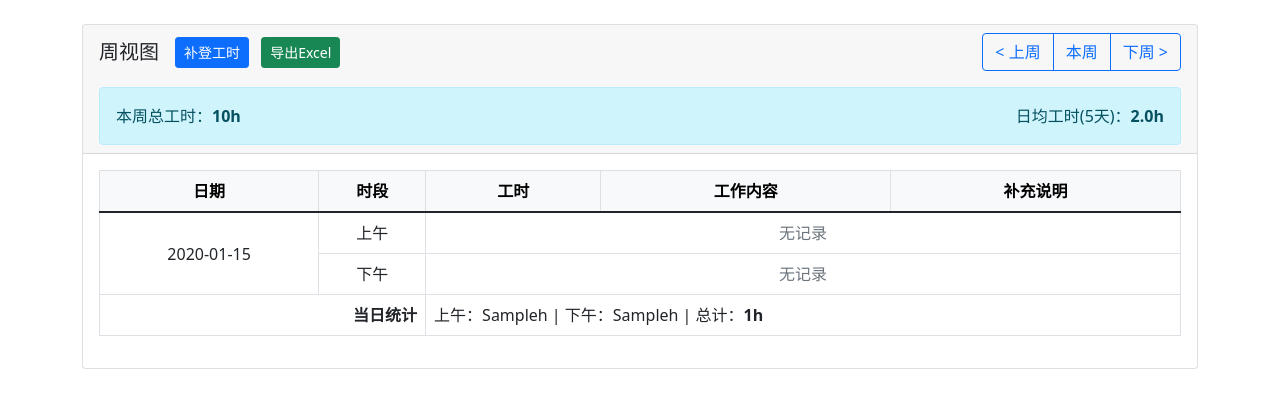
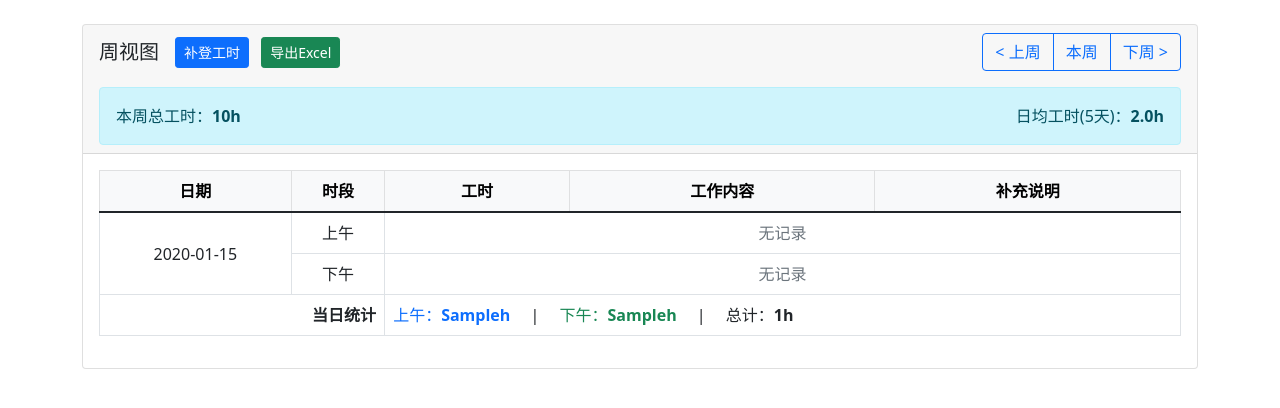
Before and after one commit to gunaiqiu/workingTime, a Flask app: template templates/weekly_view.html in a window 1280 px wide. Shown: the top 408 px of the page. Run offline with Flask 3, Linux system fonts and the light colour scheme; tables that the repository leaves empty hold one stand-in row (values such as "Sample post"); the template is opened without the code that fills it: values that come from a table or form of the project are taken from there, most other values are stand-ins (such as "Sample title", 1, 10 or a date in 2020); parts of the project's set-up code (start-up, migrations or seed data) failed here and were passed over; some libraries are stand-ins or nearby versions.

Commit message:
调整周视图显示风格

```diff
--- a/templates/weekly_view.html
+++ b/templates/weekly_view.html
@@ -134,9 +134,11 @@
                         <tr class="{{ 'table-active' if date == today }}">
                             <td colspan="2" class="text-end"><strong>当日统计</strong></td>
                             <td colspan="3">
-                                上午：{{ daily_stats[date]['morning_hours'] }}h |
-                                下午：{{ daily_stats[date]['afternoon_hours'] }}h |
-                                总计：<strong>{{ daily_stats[date]['total_hours'] }}h</strong>
+                                <span class="text-primary">上午：<strong>{{ daily_stats[date]['morning_hours'] }}h</strong></span>
+                                <span class="mx-3">|</span>
+                                <span class="text-success">下午：<strong>{{ daily_stats[date]['afternoon_hours'] }}h</strong></span>
+                                <span class="mx-3">|</span>
+                                <span>总计：<strong>{{ daily_stats[date]['total_hours'] }}h</strong></span>
                             </td>
                         </tr>
 
```
Also changed, not shown: templates/admin_weekly_table.html (+16 -0 lines).
